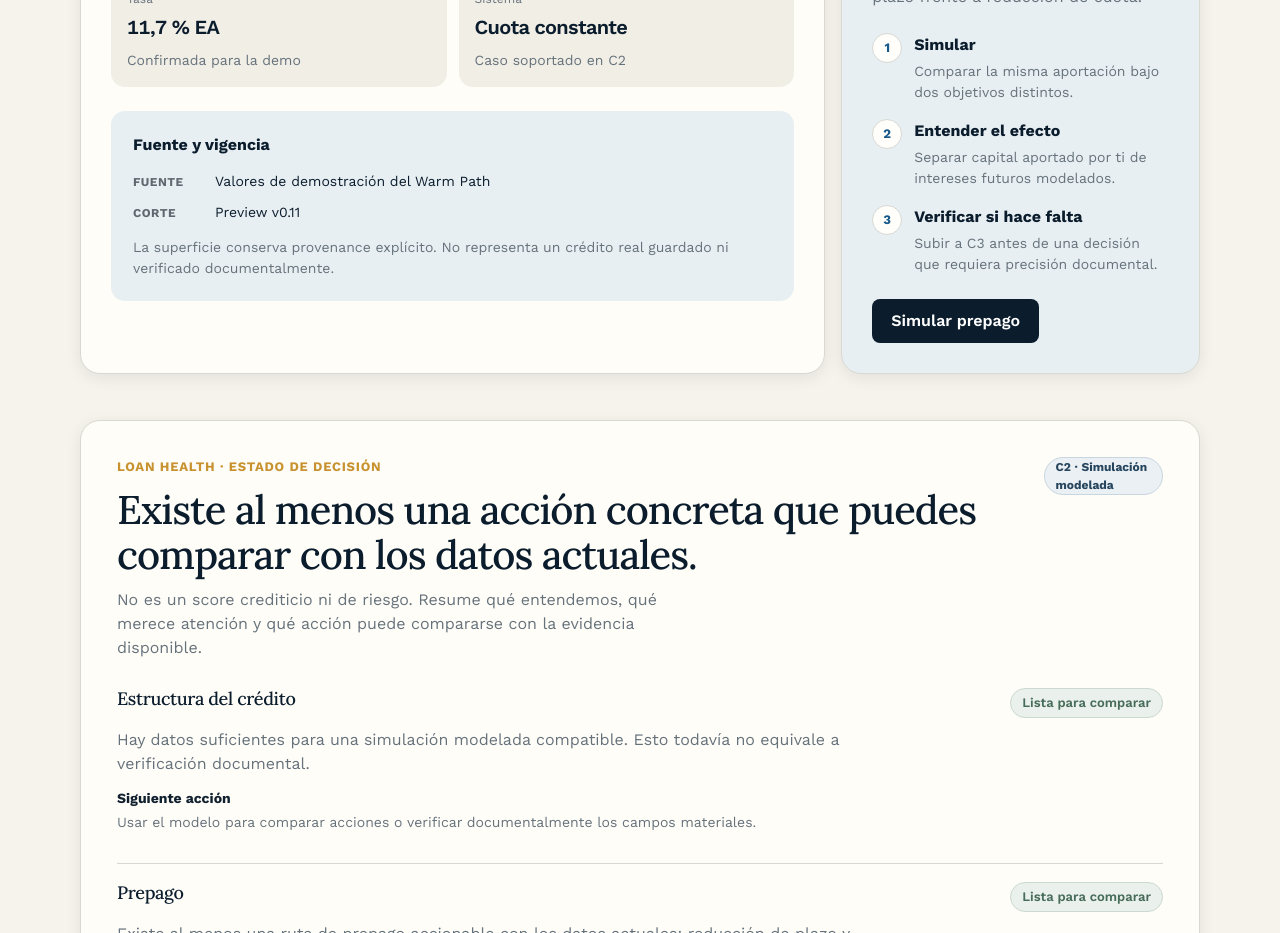
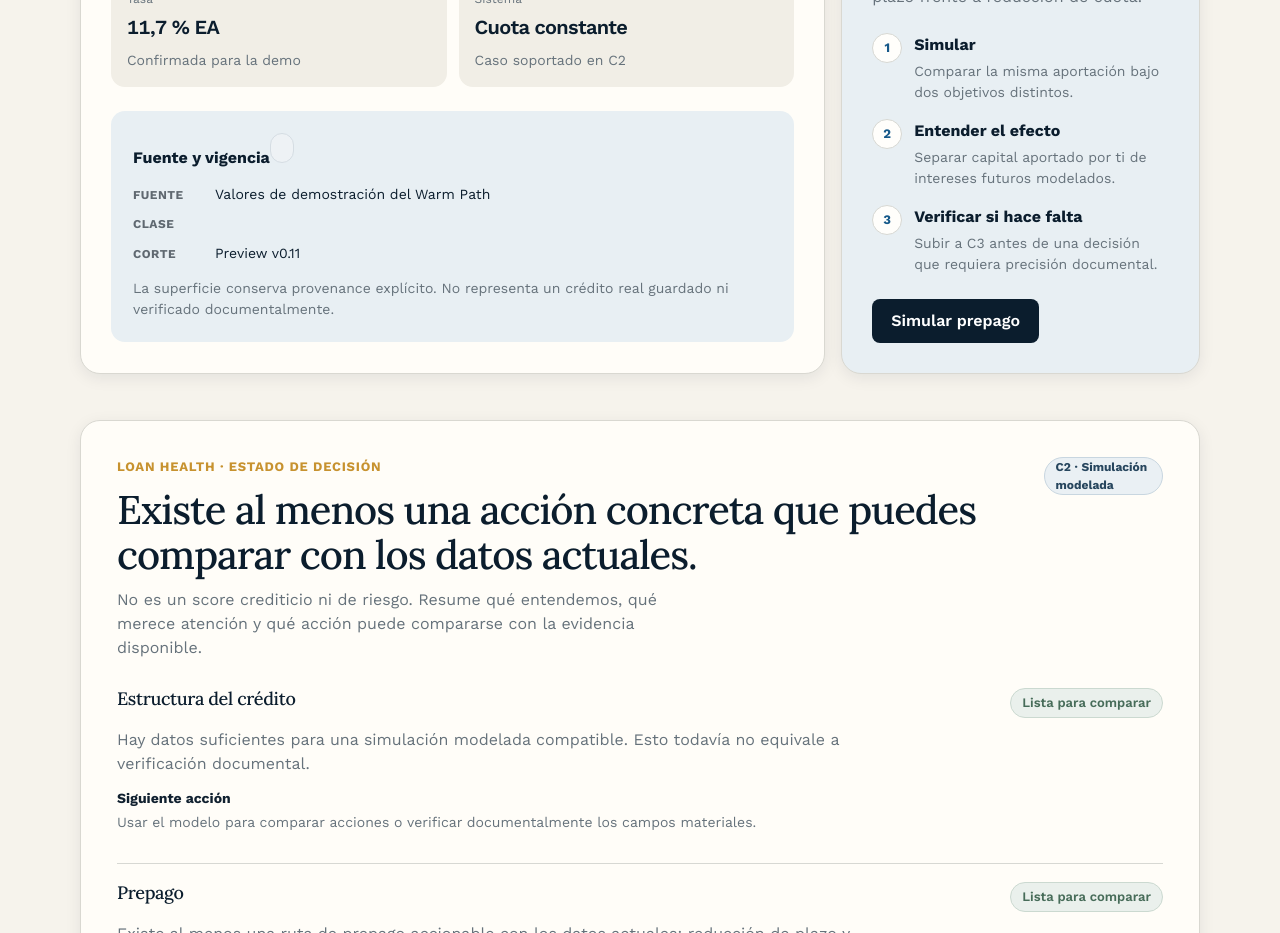
Before and after one commit to arendon7/VIVIENDA, a Next.js app: page /mi-vivienda in a window 1280 px wide. Shown: the part 1020-1953 px from the top of the page. Built offline with nearby package versions, Linux system fonts and the light colour scheme.

Commit message:
refactor(ui): make provenance class and freshness status explicit

```diff
--- a/components/vivienda/signature-components.tsx
+++ b/components/vivienda/signature-components.tsx
@@ -2,6 +2,8 @@ import type { ReactNode } from "react";
 
 export type PrecisionLevel = "C0" | "C1" | "C2" | "C3";
 export type StatusTone = "neutral" | "info" | "opportunity" | "positive" | "attention" | "professional";
+export type SourceClass = "user" | "document" | "public" | "partner" | "calculation";
+export type SourceStatus = "current" | "stale" | "needs_refresh" | "verified";
 
 const precisionLabels: Record<PrecisionLevel, string> = {
   C0: "Orientación",
@@ -9,6 +11,28 @@ const precisionLabels: Record<PrecisionLevel, string> = {
   C2: "Simulación modelada",
   C3: "Verificado documentalmente",
 };
+
+const sourceClassLabels: Record<SourceClass, string> = {
+  user: "Declarado por el usuario",
+  document: "Documento",
+  public: "Fuente pública",
+  partner: "Tercero / partner",
+  calculation: "Cálculo o modelo",
+};
+
+const sourceStatusLabels: Record<SourceStatus, string> = {
+  current: "Vigente para esta lectura",
+  stale: "Puede estar desactualizada",
+  needs_refresh: "Requiere actualización",
+  verified: "Verificada para este uso",
+};
+
+function sourceStatusTone(status: SourceStatus): StatusTone {
+  if (status === "verified") return "positive";
+  if (status === "stale") return "attention";
+  if (status === "needs_refresh") return "opportunity";
+  return "info";
+}
 
 export function PrecisionBadge({ level }: { level: PrecisionLevel }) {
   return (
@@ -58,18 +82,26 @@ export function FinancialNumber({
 
 export function SourceFreshness({
   source,
+  sourceClass,
   cutoff,
+  status,
   children,
 }: {
   source: string;
+  sourceClass: SourceClass;
   cutoff: string;
+  status: SourceStatus;
   children?: ReactNode;
 }) {
   return (
     <aside className="evidence-rail" aria-label="Fuente y vigencia">
-      <strong>Fuente y vigencia</strong>
+      <div className="cc-provenance-heading">
+        <strong>Fuente y vigencia</strong>
+        <StatusBadge tone={sourceStatusTone(status)}>{sourceStatusLabels[status]}</StatusBadge>
+      </div>
       <dl className="cc-provenance-list">
         <div><dt>Fuente</dt><dd>{source}</dd></div>
+        <div><dt>Clase</dt><dd>{sourceClassLabels[sourceClass]}</dd></div>
         <div><dt>Corte</dt><dd>{cutoff}</dd></div>
       </dl>
       {children}
```
